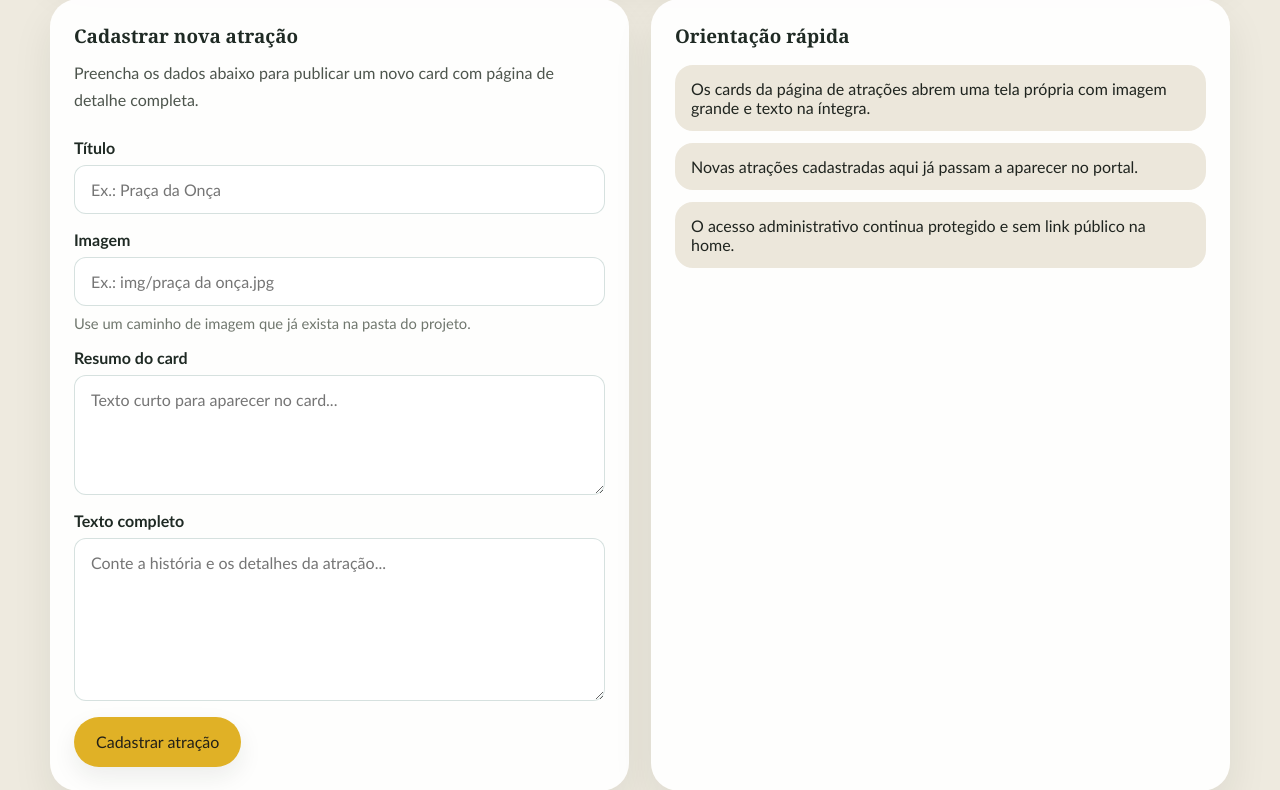
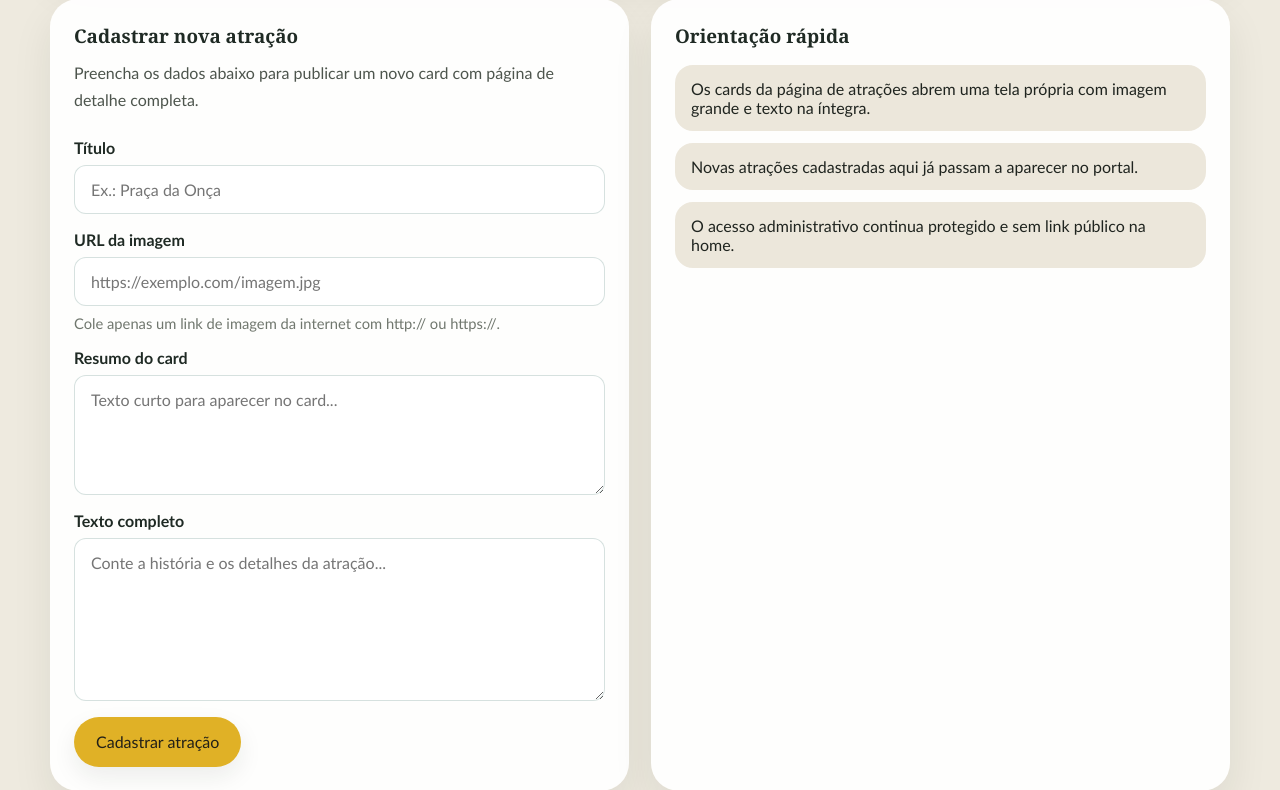
Before and after one commit to Ana-VicToria-ctrl/projeto-fametro, a Flask app: page /admin in a window 1280 px wide. Shown: the part 421-1211 px from the top of the page. Run offline with Flask 3, Linux system fonts and the light colour scheme; a user stored in the database is signed in; data comes from the database, SQL or seed files in the repository.

Commit message:
ajustefinal

```diff
--- a/app.py
+++ b/app.py
@@ -7,6 +7,7 @@ from datetime import datetime
 from functools import wraps
 from pathlib import Path
 from typing import Any
+from urllib.parse import urlparse
 
 from flask import (
     Flask,
@@ -102,6 +103,19 @@ ATTRACTION_SEEDS = [
 ]
 
 
+def is_external_image_url(value: str | None) -> bool:
+    if not value:
+        return False
+    parsed = urlparse(value.strip())
+    return parsed.scheme in {"http", "https"} and bool(parsed.netloc)
+
+
+def resolve_image_src(image: str) -> str:
+    if is_external_image_url(image):
+        return image
+    return url_for("asset_file", filename=image)
+
+
 def create_app() -> Flask:
     app = Flask(
         __name__,
@@ -139,7 +153,8 @@ def create_app() -> Flask:
                 "id": session.get("user_id"),
                 "name": session.get("name"),
                 "role": session.get("role"),
-            }
+            },
+            "resolve_image_src": resolve_image_src,
         }
 
     @app.route("/health")
@@ -339,6 +354,14 @@ def create_app() -> Flask:
 
             if action == "create_attraction" and not all([title, summary, content, image]):
                 flash("Preencha título, resumo, texto completo e imagem.", "error")
+                return redirect(url_for("admin_dashboard"))
+
+            if action in {"create_attraction", "update_attraction"} and not is_external_image_url(image):
+                flash("Informe uma URL de imagem válida começando com http:// ou https://.", "error")
+                if action == "update_attraction":
+                    attraction_id = request.form.get("attraction_id", type=int)
+                    if attraction_id:
+                        return redirect(url_for("admin_dashboard", editar_atracao=attraction_id))
                 return redirect(url_for("admin_dashboard"))
 
             if action == "create_attraction":
--- a/templates/attraction_detail.html
+++ b/templates/attraction_detail.html
@@ -7,7 +7,7 @@
     <section class="section">
         <div class="detail-stack">
             <div class="detail-image-wrap detail-image-wrap-full">
-                <img class="detail-image detail-image-full" src="{{ url_for('asset_file', filename=attraction.image) }}" alt="{{ attraction.title }}">
+                <img class="detail-image detail-image-full" src="{{ resolve_image_src(attraction.image) }}" alt="{{ attraction.title }}">
             </div>
 
             <article class="detail-copy detail-copy-full">
--- a/templates/attractions.html
+++ b/templates/attractions.html
@@ -18,7 +18,7 @@
             {% for attraction in attractions %}
                 <a href="{{ url_for('attraction_detail', attraction_id=attraction.id) }}">
                     <article class="card spotlight-card">
-                        <img src="{{ url_for('asset_file', filename=attraction.image) }}" alt="{{ attraction.title }}">
+                        <img src="{{ resolve_image_src(attraction.image) }}" alt="{{ attraction.title }}">
                         <div class="card-body">
                             <h3>{{ attraction.title }}</h3>
                             <p>{{ attraction.summary }}</p>
--- a/templates/dashboard_admin.html
+++ b/templates/dashboard_admin.html
@@ -49,9 +49,9 @@
                 </div>
 
                 <div class="form-group">
-                    <label for="image">Imagem</label>
-                    <input id="image" name="image" value="{{ attraction_in_edit.image if attraction_in_edit else '' }}" placeholder="Ex.: img/praça da onça.jpg" required>
-                    <span class="input-hint">Use um caminho de imagem que já exista na pasta do projeto.</span>
+                    <label for="image">URL da imagem</label>
+                    <input id="image" name="image" type="url" value="{{ attraction_in_edit.image if attraction_in_edit else '' }}" placeholder="https://exemplo.com/imagem.jpg" required>
+                    <span class="input-hint">Cole apenas um link de imagem da internet com http:// ou https://.</span>
                 </div>
 
                 <div class="form-group">
--- a/templates/index.html
+++ b/templates/index.html
@@ -44,7 +44,7 @@
             {% for attraction in attractions %}
                 <a href="{{ url_for('attraction_detail', attraction_id=attraction.id) }}">
                     <article class="card spotlight-card">
-                        <img src="{{ url_for('asset_file', filename=attraction.image) }}" alt="{{ attraction.title }}">
+                        <img src="{{ resolve_image_src(attraction.image) }}" alt="{{ attraction.title }}">
                         <div class="card-body">
                             <h3>{{ attraction.title }}</h3>
                             <p>{{ attraction.summary }}</p>
```
